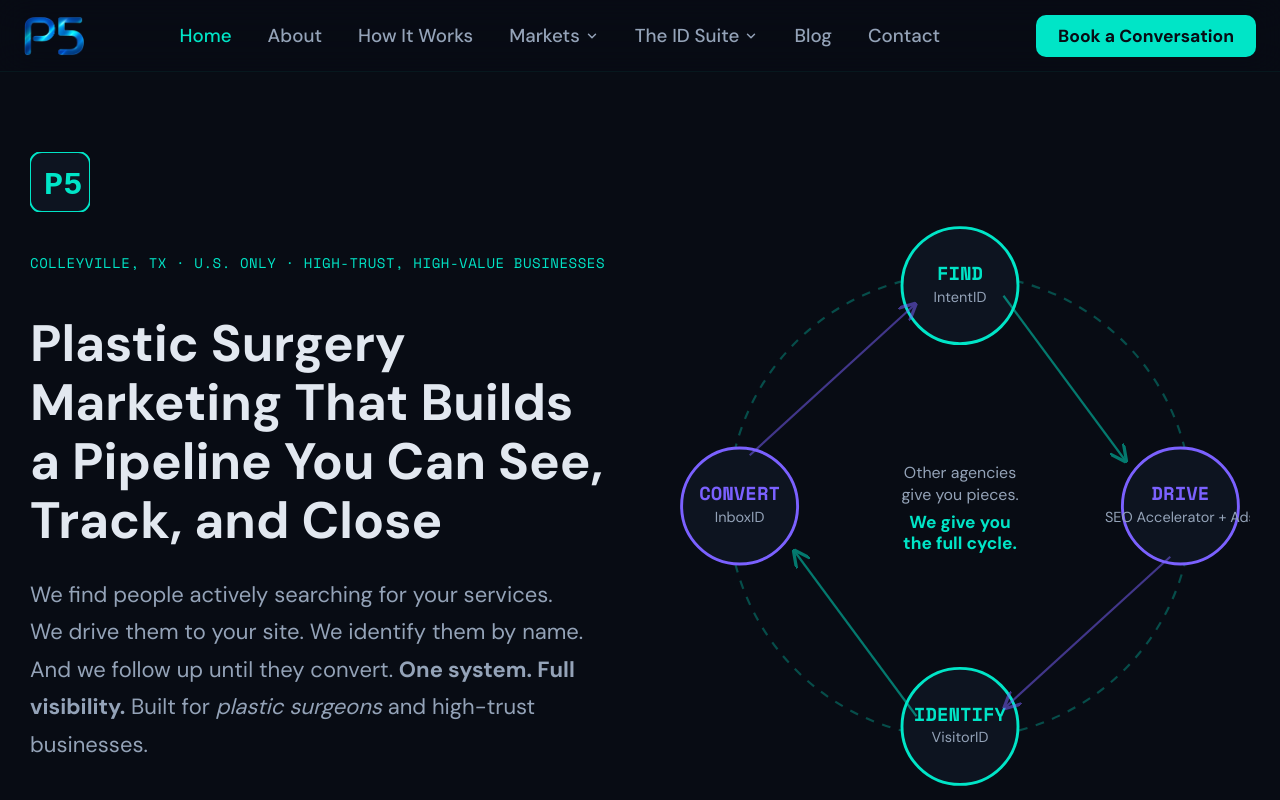
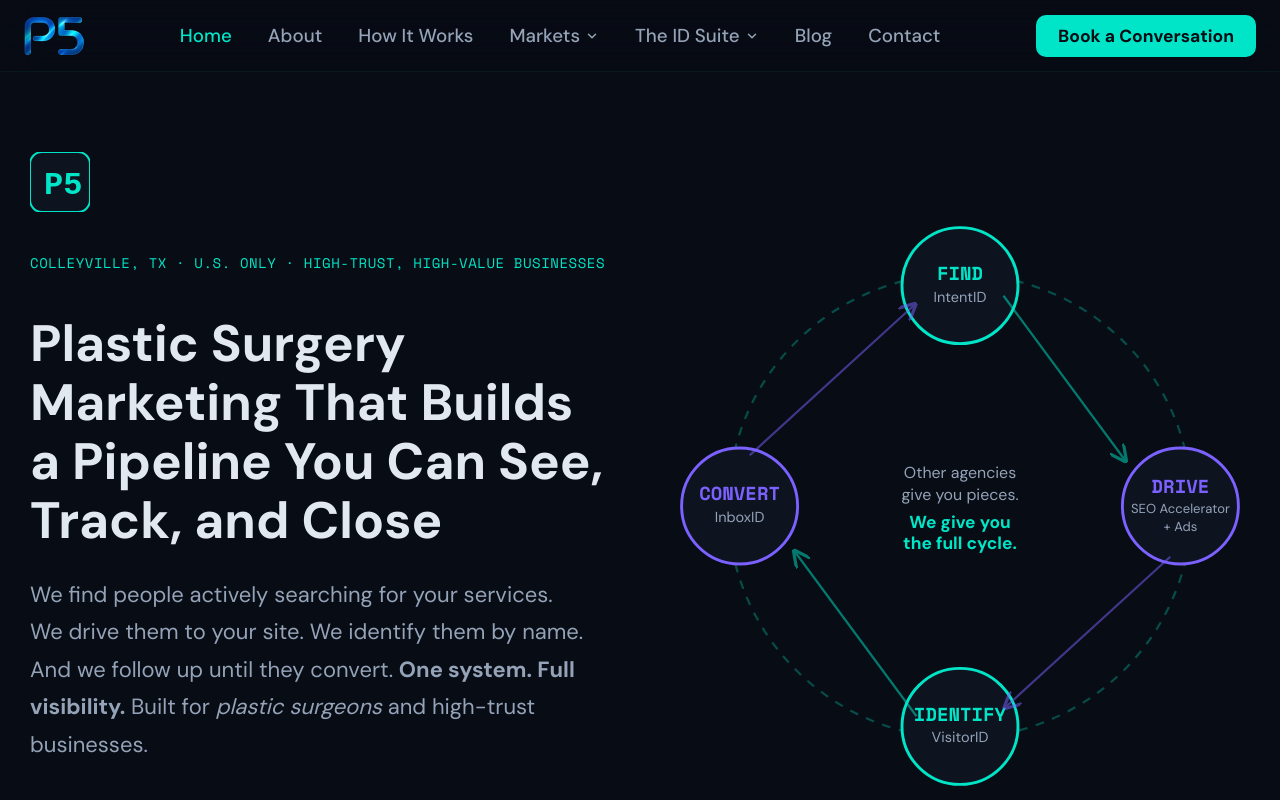
Before and after one commit to rldonnell/p5marketing, a Next.js app: page / in a window 1280 px wide. Shown: the top 800 px of the page. Built offline with nearby package versions, Linux system fonts and the light colour scheme.

Commit message:
PageSpeed optimization: fix LCP from 4.0s, target 95+ mobile

```diff
--- a/app/Header.js
+++ b/app/Header.js
@@ -111,7 +111,15 @@
           {/* Logo */}
           <div className="p5-header-logo">
             <a href="/" aria-label="P5 Marketing – Home">
-              <img src="/p5-logo.webp" alt="P5 Marketing" width="500" height="336" />
+              <img
+                src="/p5-logo-sm.webp"
+                srcSet="/p5-logo-sm.webp 120w, /p5-logo-3x.webp 180w"
+                sizes="60px"
+                alt="P5 Marketing"
+                width="60"
+                height="40"
+                fetchpriority="high"
+              />
             </a>
           </div>
 
--- a/app/layout.js
+++ b/app/layout.js
@@ -57,11 +57,10 @@
   return (
     <html lang="en" className={`${dmSans.variable} ${spaceMono.variable}`}>
       <head>
-        {/* Google Analytics */}
-        <script async src="https://www.googletagmanager.com/gtag/js?id=G-6122QJKV15" />
+        {/* Google Analytics — deferred until idle to avoid blocking LCP */}
         <script
           dangerouslySetInnerHTML={{
-            __html: `window.dataLayer=window.dataLayer||[];function gtag(){dataLayer.push(arguments);}gtag('js',new Date());gtag('config','G-6122QJKV15');`,
+            __html: `(function(){function load(){var s=document.createElement('script');s.src='https://www.googletagmanager.com/gtag/js?id=G-6122QJKV15';s.async=true;document.head.appendChild(s);window.dataLayer=window.dataLayer||[];function gtag(){dataLayer.push(arguments);}window.gtag=gtag;gtag('js',new Date());gtag('config','G-6122QJKV15');}if('requestIdleCallback' in window){requestIdleCallback(load);}else{setTimeout(load,3500);}})();`,
           }}
         />
         <script
--- a/app/page.js
+++ b/app/page.js
@@ -112,8 +112,9 @@
                 <text x="200" y="44" textAnchor="middle" fill="#00e5c7" fontSize="13" fontFamily="Space Mono, monospace" fontWeight="700">FIND</text>
                 <text x="200" y="59" textAnchor="middle" fill="#94a3b8" fontSize="10" fontFamily="DM Sans, sans-serif">IntentID</text>
                 <circle cx="352" cy="200" r="40" fill="#0d1420" stroke="#7b61ff" strokeWidth="2" />
-                <text x="352" y="196" textAnchor="middle" fill="#7b61ff" fontSize="13" fontFamily="Space Mono, monospace" fontWeight="700">DRIVE</text>
-                <text x="352" y="211" textAnchor="middle" fill="#94a3b8" fontSize="10" fontFamily="DM Sans, sans-serif">SEO Accelerator + Ads</text>
+                <text x="352" y="191" textAnchor="middle" fill="#7b61ff" fontSize="13" fontFamily="Space Mono, monospace" fontWeight="700">DRIVE</text>
+                <text x="352" y="205" textAnchor="middle" fill="#94a3b8" fontSize="9" fontFamily="DM Sans, sans-serif">SEO Accelerator</text>
+                <text x="352" y="217" textAnchor="middle" fill="#94a3b8" fontSize="9" fontFamily="DM Sans, sans-serif">+ Ads</text>
                 <circle cx="200" cy="352" r="40" fill="#0d1420" stroke="#00e5c7" strokeWidth="2" />
                 <text x="200" y="348" textAnchor="middle" fill="#00e5c7" fontSize="13" fontFamily="Space Mono, monospace" fontWeight="700">IDENTIFY</text>
                 <text x="200" y="363" textAnchor="middle" fill="#94a3b8" fontSize="10" fontFamily="DM Sans, sans-serif">VisitorID</text>
```
Also changed, not shown: public/p5-logo-3x.webp (added), public/p5-logo-sm.webp (added).
